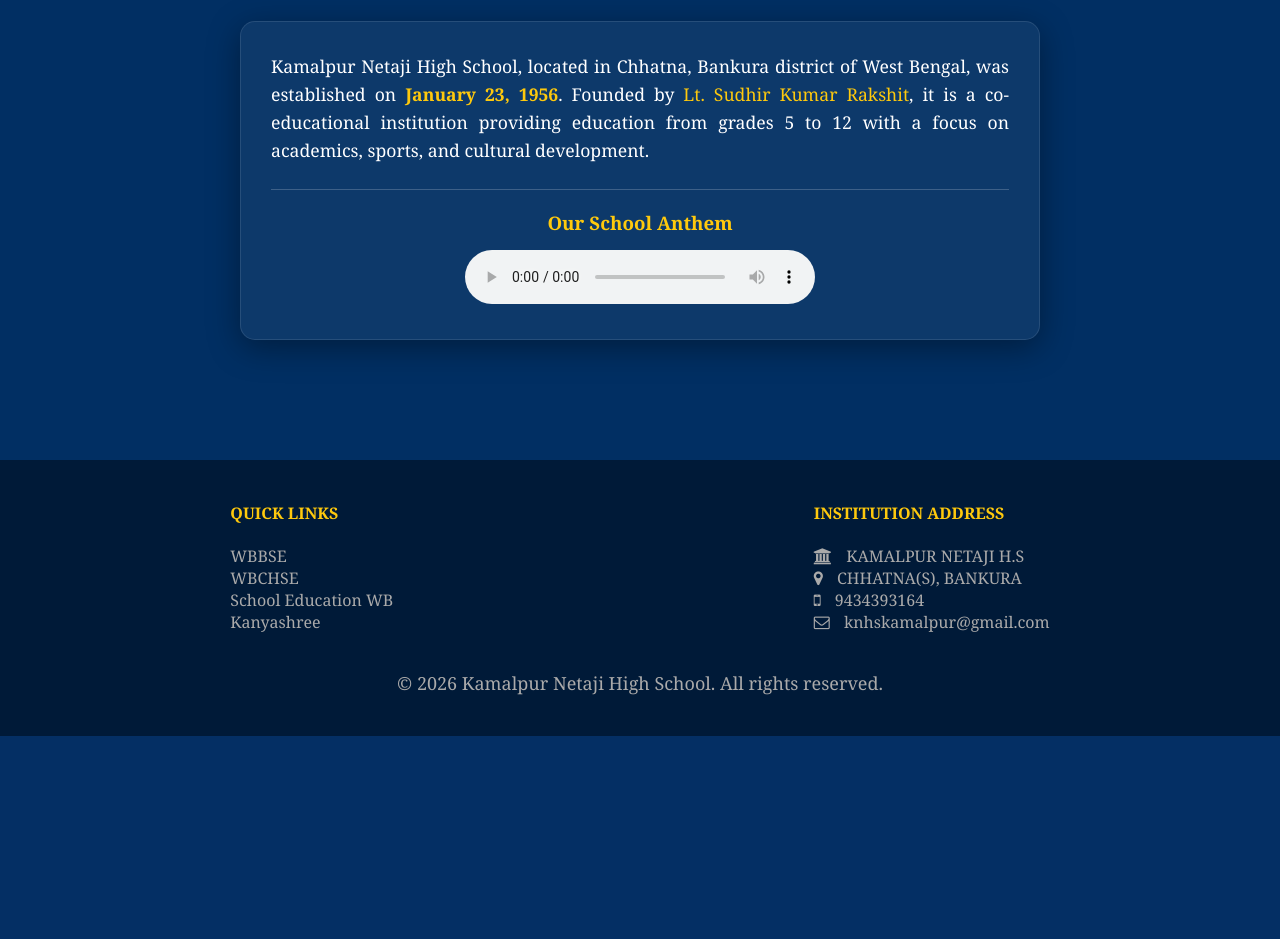
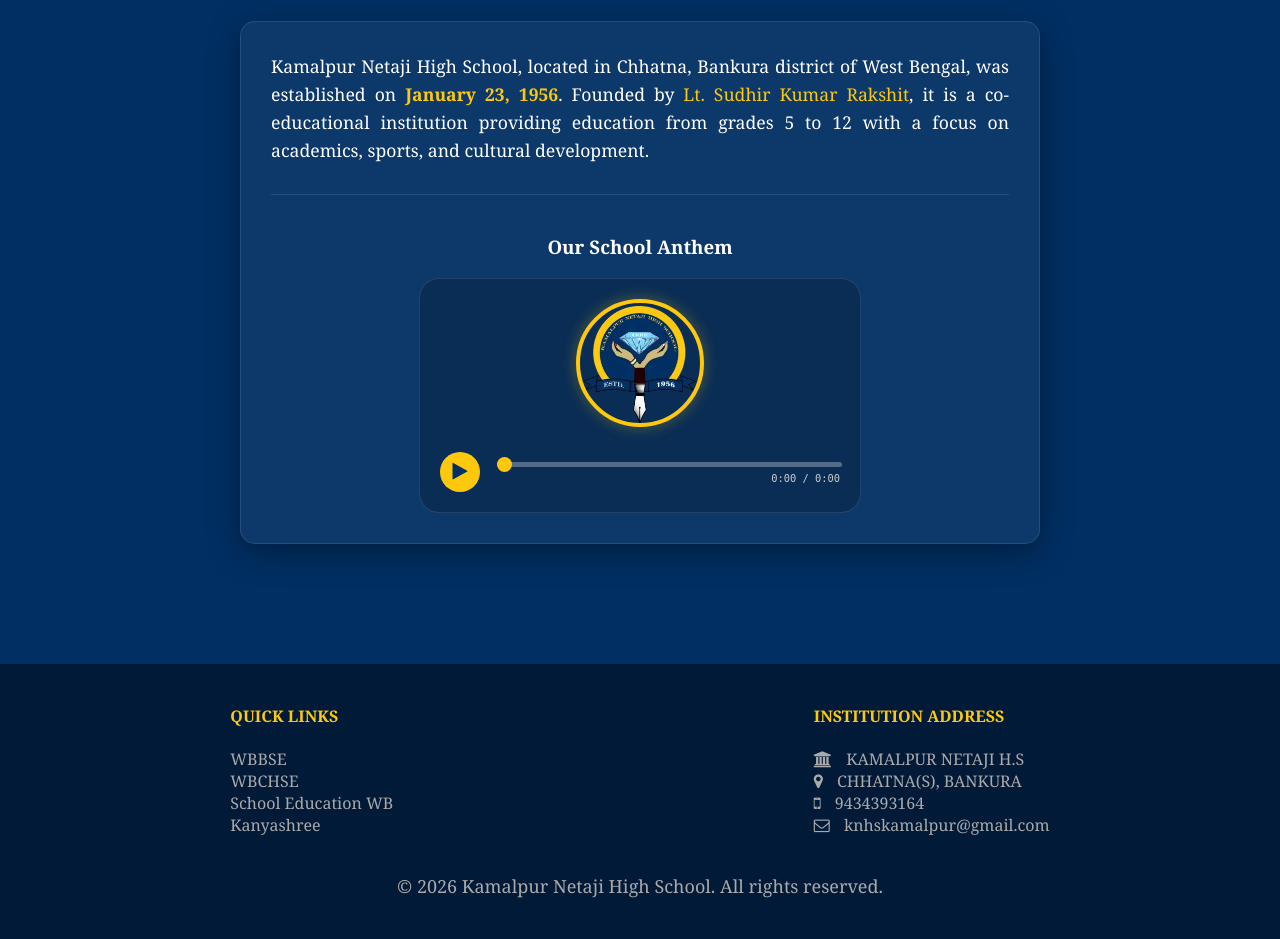
Before and after one commit to knhskamalpur/knhskamalpur.github.io, a PHP site: page /about.html in a window 1280 px wide. Shown: the part 341-1280 px from the top of the page. Before the commit the page ends 1077 px from the top, so only its background shows below. Run offline with PHP 8.4, Linux system fonts and the light colour scheme.

Commit message:
Implement custom audio player for school anthem on About page

```diff
--- a/about.html
+++ b/about.html
@@ -47,13 +47,26 @@
                 <p>
                     Kamalpur Netaji High School, located in Chhatna, Bankura district of West Bengal, was established on <strong>January 23, 1956</strong>. Founded by <em>Lt. Sudhir Kumar Rakshit</em>, it is a co-educational institution providing education from grades 5 to 12 with a focus on academics, sports, and cultural development.
                 </p>
-                <div style="margin-top: 25px; text-align: center; border-top: 1px solid rgba(255,255,255,0.2); padding-top: 20px;">
-                    <h3 style="color: #fec90d; margin-top: 0; margin-bottom: 15px;">Our School Anthem</h3>
-                    <audio controls style="width: 100%; max-width: 350px;">
-                        <source src="assets/audio/knhs.opus" type="audio/ogg; codecs=opus">
-                        <source src="assets/audio/knhs.opus" type="audio/opus">
-                        Your browser does not support the audio element.
-                    </audio>
+                <div class="anthem-section">
+                    <h3>Our School Anthem</h3>
+                    <div class="custom-player">
+                        <div class="player-art-wrapper">
+                            <img src="assets/images/knhs.webp" alt="KNHS Logo" id="player-art" class="player-art">
+                        </div>
+                        <div class="player-controls">
+                            <button id="play-btn" class="play-btn"><i class="fa fa-play" id="play-icon"></i></button>
+                            <div class="seekbar-wrapper">
+                                <input type="range" id="seek-bar" value="0" step="0.1">
+                                <div class="time-display">
+                                    <span id="current-time">0:00</span> / <span id="duration">0:00</span>
+                                </div>
+                            </div>
+                        </div>
+                        <audio id="audio-player" preload="metadata">
+                            <source src="assets/audio/knhs.opus" type="audio/ogg; codecs=opus">
+                            <source src="assets/audio/knhs.opus" type="audio/opus">
+                        </audio>
+                    </div>
                 </div>
             </div>
         </section>
@@ -86,6 +99,63 @@
 
     <script>
         document.getElementById('year').textContent = new Date().getFullYear();
+
+        // Audio Player Logic
+        const audio = document.getElementById('audio-player');
+        const playBtn = document.getElementById('play-btn');
+        const playIcon = document.getElementById('play-icon');
+        const art = document.getElementById('player-art');
+        const seekBar = document.getElementById('seek-bar');
+        const currentTimeSpan = document.getElementById('current-time');
+        const durationSpan = document.getElementById('duration');
+
+        playBtn.addEventListener('click', () => {
+            if (audio.paused) {
+                audio.play();
+                playIcon.classList.remove('fa-play');
+                playIcon.classList.add('fa-pause');
+                art.classList.add('rotating');
+            } else {
+                audio.pause();
+                playIcon.classList.remove('fa-pause');
+                playIcon.classList.add('fa-play');
+                art.classList.remove('rotating');
+            }
+        });
+
+        audio.addEventListener('timeupdate', () => {
+            const value = (audio.currentTime / audio.duration) * 100;
+            seekBar.value = value;
+            currentTimeSpan.textContent = formatTime(audio.currentTime);
+        });
+
+        audio.addEventListener('loadedmetadata', () => {
+             durationSpan.textContent = formatTime(audio.duration);
+        });
+
+        // Fallback if metadata is already loaded
+        if(audio.readyState >= 1) {
+             durationSpan.textContent = formatTime(audio.duration);
+        }
+
+        seekBar.addEventListener('input', () => {
+            const time = (seekBar.value / 100) * audio.duration;
+            audio.currentTime = time;
+        });
+
+        audio.addEventListener('ended', () => {
+            playIcon.classList.remove('fa-pause');
+            playIcon.classList.add('fa-play');
+            art.classList.remove('rotating');
+            seekBar.value = 0;
+            currentTimeSpan.textContent = "0:00";
+        });
+
+        function formatTime(seconds) {
+            const mins = Math.floor(seconds / 60);
+            const secs = Math.floor(seconds % 60);
+            return `${mins}:${secs < 10 ? '0' : ''}${secs}`;
+        }
     </script>
 </body>
 </html>
--- a/assets/css/styles.css
+++ b/assets/css/styles.css
@@ -289,3 +289,119 @@ section {
     object-fit: cover;
     display: block;
 }
+
+/* Custom Audio Player Styles - Appended */
+
+.anthem-section {
+    margin-top: 30px;
+    padding-top: 20px;
+    border-top: 1px solid rgba(255, 255, 255, 0.1);
+    text-align: center;
+}
+
+.custom-player {
+    display: flex;
+    flex-direction: column;
+    align-items: center;
+    background: rgba(0, 0, 0, 0.2);
+    padding: 20px;
+    border-radius: 20px;
+    max-width: 400px;
+    margin: 0 auto;
+    border: 1px solid rgba(255, 255, 255, 0.1);
+}
+
+.player-art-wrapper {
+    margin-bottom: 20px;
+}
+
+.player-art {
+    width: 120px;
+    height: 120px;
+    border-radius: 50%;
+    border: 4px solid #fec90d;
+    box-shadow: 0 0 15px rgba(254, 201, 13, 0.3);
+    object-fit: cover;
+    transition: transform 0.5s linear;
+}
+
+.player-art.rotating {
+    animation: spin 4s linear infinite;
+}
+
+@keyframes spin {
+    from {
+        transform: rotate(0deg);
+    }
+    to {
+        transform: rotate(360deg);
+    }
+}
+
+.player-controls {
+    width: 100%;
+    display: flex;
+    align-items: center;
+    gap: 15px;
+}
+
+.play-btn {
+    background-color: #fec90d;
+    color: #012f63;
+    border: none;
+    width: 40px;
+    height: 40px;
+    border-radius: 50%;
+    font-size: 1.2em;
+    cursor: pointer;
+    display: flex;
+    align-items: center;
+    justify-content: center;
+    transition: background-color 0.3s;
+}
+
+.play-btn:hover {
+    background-color: #e0b00b;
+}
+
+.seekbar-wrapper {
+    flex-grow: 1;
+    display: flex;
+    flex-direction: column;
+}
+
+#seek-bar {
+    -webkit-appearance: none;
+    width: 100%;
+    height: 5px;
+    border-radius: 5px;
+    background: rgba(255, 255, 255, 0.3);
+    outline: none;
+    cursor: pointer;
+    margin-bottom: 5px;
+}
+
+#seek-bar::-webkit-slider-thumb {
+    -webkit-appearance: none;
+    appearance: none;
+    width: 15px;
+    height: 15px;
+    border-radius: 50%;
+    background: #fec90d;
+    cursor: pointer;
+}
+
+#seek-bar::-moz-range-thumb {
+    width: 15px;
+    height: 15px;
+    border-radius: 50%;
+    background: #fec90d;
+    cursor: pointer;
+}
+
+.time-display {
+    text-align: right;
+    font-size: 0.8em;
+    color: #ccc;
+    font-family: monospace;
+}
```
